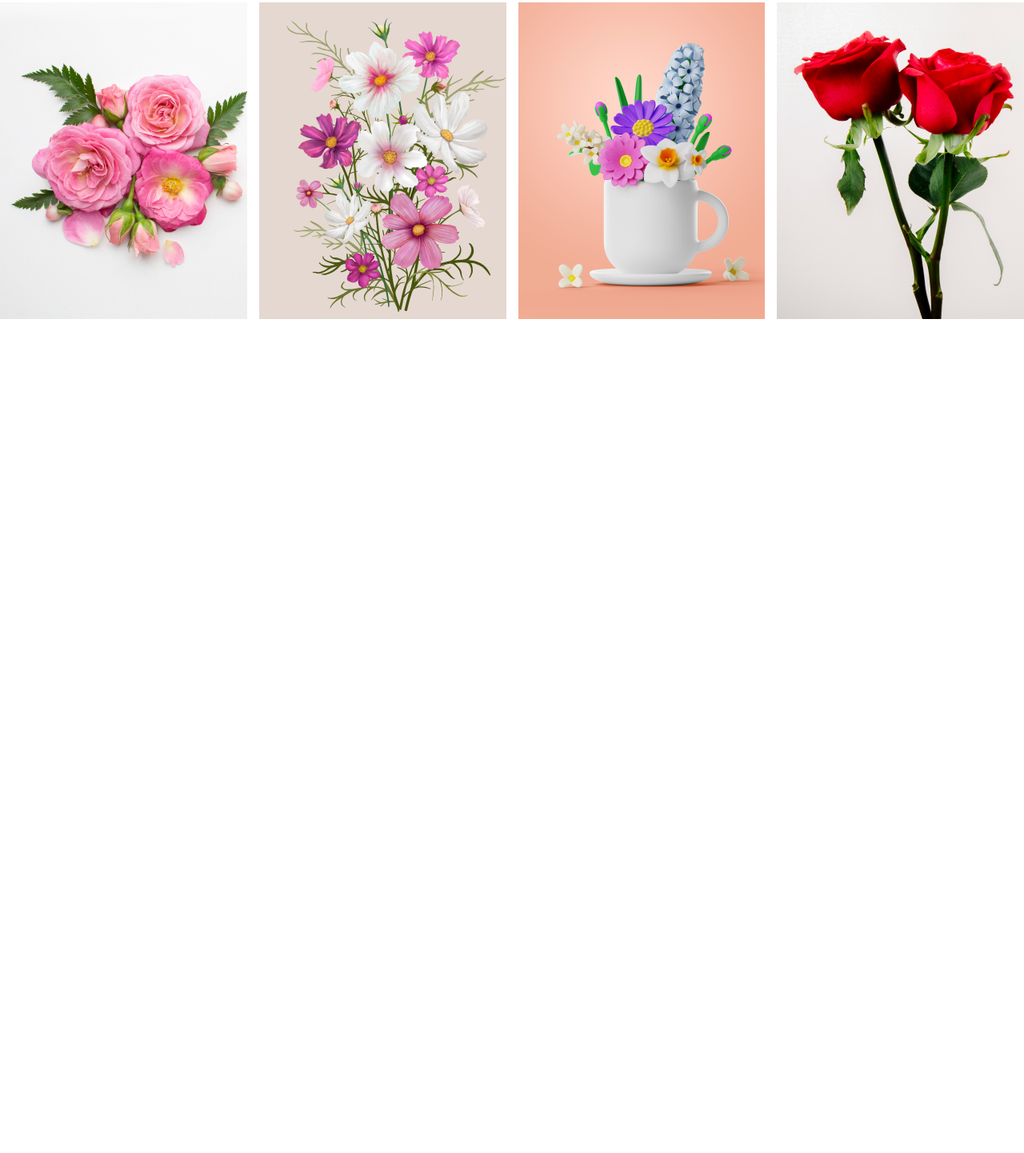
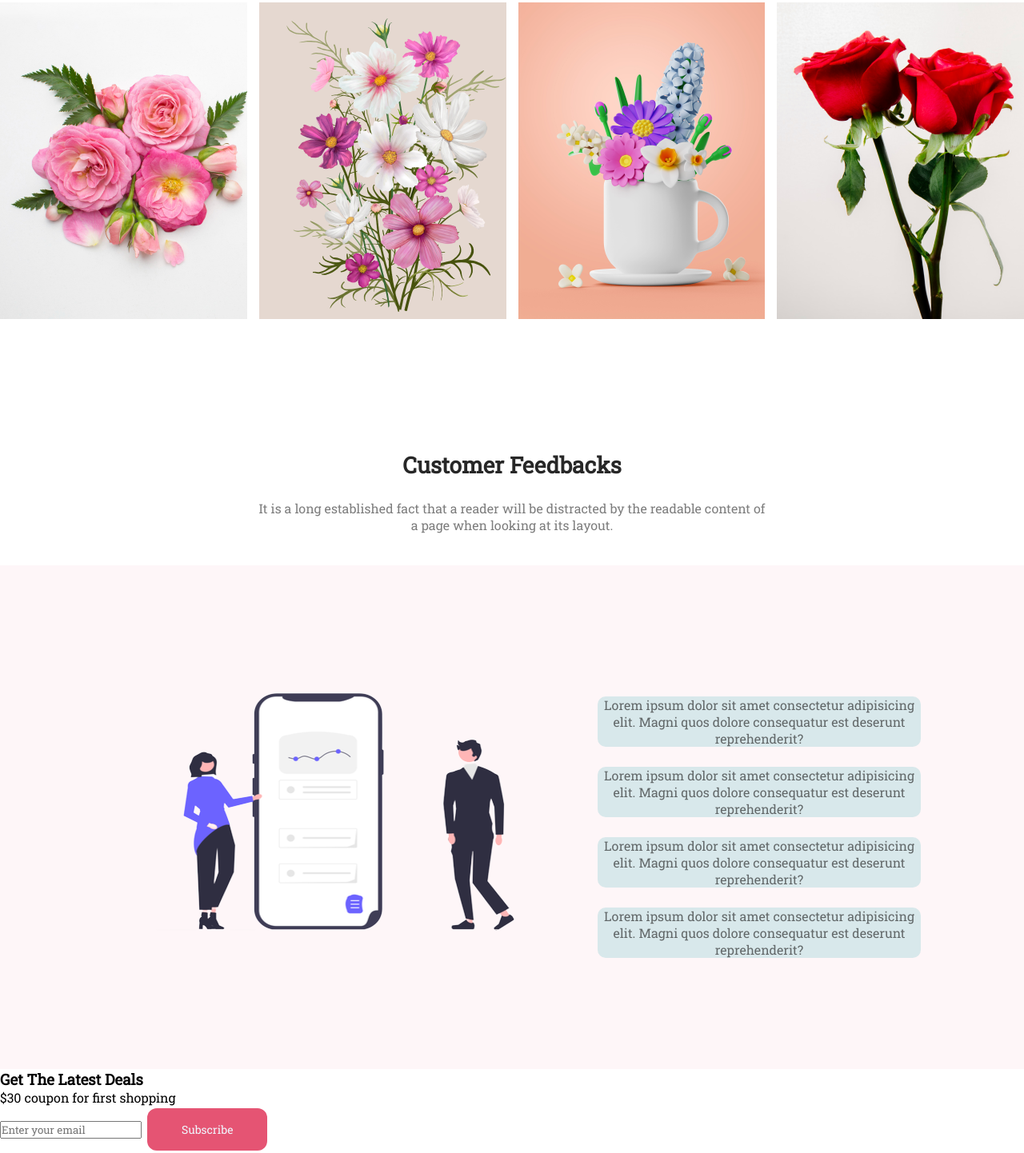
Before and after one commit to iamfardinn/Flower-shop-website, a plain HTML site: page index.html in a window 1280 px wide. Shown: the part 3279-4721 px from the top of the page at 80% size. Before the commit the page ends 3722 px from the top, so only its background shows below. Drawn offline with Linux system fonts and the light colour scheme.

Commit message:
added customer's feedback

```diff
--- a/index.html
+++ b/index.html
@@ -126,6 +126,54 @@
 
         </div>
     </div>
+
+    <div class="customer-text">
+        <h3 class="customer-heading">Customer Feedbacks</h3>
+        <p class="customer-paragraph">It is a long established fact that a reader will be distracted by the readable content of a page when looking at its layout.</p>
+
+    </div>
+
+    <div class="customer-feedback">
+
+
+        <div class="customer-pic">
+            <img class="img-customer" src="./images/undraw_Investor_update_re_qnuu_50_2_600x377-removebg-preview.png" alt="">
+        </div>
+       <div class="box-feedback">
+            <div class="feedbacks">
+                <p class="feedback-style" >Lorem ipsum dolor sit amet consectetur adipisicing elit. Magni quos dolore consequatur est deserunt reprehenderit?</p>
+            </div>
+
+            <div class="feedbacks">
+                <p class="feedback-style">Lorem ipsum dolor sit amet consectetur adipisicing elit. Magni quos dolore consequatur est deserunt reprehenderit?</p>
+            </div>
+
+            <div class="feedbacks">
+                <p class="feedback-style">Lorem ipsum dolor sit amet consectetur adipisicing elit. Magni quos dolore consequatur est deserunt reprehenderit?</p>
+            </div>
+
+            <div class="feedbacks">
+                <p class="feedback-style">Lorem ipsum dolor sit amet consectetur adipisicing elit. Magni quos dolore consequatur est deserunt reprehenderit?</p>
+            </div>
+
+
+        </div>
+
+    </div>
+
+
+        <div class="latest-deals-text">
+        <h3 class="latest-deal-heading">Get The Latest Deals</h3>
+        <p class="latest-deal-paragraph">$30 coupon for first shopping</p>
+
+
+        <div class="subscribe-form">
+          <input class="input-type" type="email" placeholder="Enter your email">
+          <button class="btn-primary" type="submit">Subscribe</button>
+        </div>
+      </div>
+    </div>
+
     </main>
 
 </body>
--- a/style.css
+++ b/style.css
@@ -301,6 +301,8 @@ margin-top: 50px;
 
 .insta-pics-container{
     display: flex;
+    height: 400px;
+    width: auto;
 
     justify-content: center;
     gap: 15px;
@@ -308,3 +310,84 @@ margin-top: 50px;
     padding-bottom: 40px;
 
 }
+
+.customer-heading{
+    font-size: 28px;
+    color: #272727;
+    margin-top: 120px;
+}
+
+.customer-paragraph{
+    display: flex;
+    align-items: center;
+    justify-content: center;
+    text-align: center;
+    margin-top: 30px;
+    width: 634px;
+    color: rgba(39, 39, 39, 0.60);
+
+    font-size: 16px;
+    margin-bottom: 40px;
+
+
+
+
+    margin-top: 25px;
+}
+.customer-text{
+    display: flex;
+    flex-direction: column;
+    align-items: center;
+    ;
+}
+
+.customer-feedback{
+    display: flex;
+    align-items: center;
+    justify-content:space-around;
+    background-color: rgba(229, 84, 115, 0.05);
+   ;
+   padding: 120px;
+}
+
+.customer-pic{
+    height: 390px;
+    width: auto;
+
+}
+
+.feedbacks{
+    display: flex;
+    flex-direction: column;
+    align-items: center;
+
+
+}
+.feedback-style{
+    font-size: 16px;
+    font-weight: 500;
+
+
+
+    display: flex;
+    align-items:start
+    justify-content: center;
+    text-align: center;
+    margin-top: 30px;
+    width: 404px;
+    color: rgba(20, 19, 19, 0.6);
+
+    font-size: 16px;
+
+    border-radius: 10px;
+
+
+
+    margin-top: 25px;background: rgba(5, 151, 160, 0.15);;
+}
+.latest-deals-heading{
+    width: 708px;
+    height: 288px;
+    color: #272727;
+
+}
```
Also changed, not shown: images/undraw_Investor_update_re_qnuu.png (added), images/undraw_Investor_update_re_qnuu_50.png (added), images/undraw_Investor_update_re_qnuu_50_1_72.png (added), images/undraw_Investor_update_re_qnuu_50_2_600x377-removebg-preview.png (added), images/undraw_Investor_update_re_qnuu_50_2_600x377.png (added).
